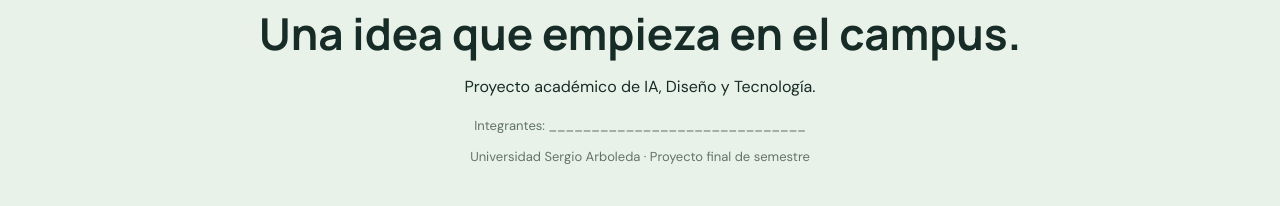
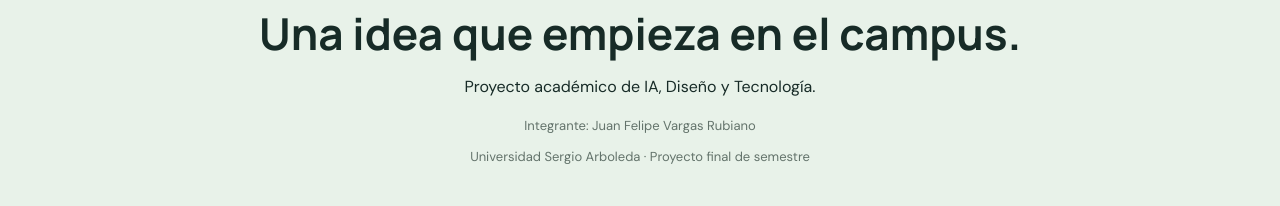
Before and after one commit to juanfevr183/EcoCampus, a plain HTML site: page index.html in a window 1280 px wide. Shown: the part 8356-8562 px from the top of the page. Drawn offline with Linux system fonts and the light colour scheme.

Commit message:
Update index.html

```diff
--- a/index.html
+++ b/index.html
@@ -114,7 +114,7 @@
     <p class="keywords"><b>Keywords:</b> artificial intelligence; computer vision; waste sorting; web application; Internet of Things; sustainability.</p>
   </div>
 </section>
-<section class="team" id="equipo"><p class="eyebrow">09 / EQUIPO DESARROLLADOR</p><h2>Una idea que empieza en el campus.</h2><p>Proyecto académico de IA, Diseño y Tecnología.</p><p class="team-name">Integrantes: ______________________________</p><p class="team-name">Universidad Sergio Arboleda · Proyecto final de semestre</p></section>
+<section class="team" id="equipo"><p class="eyebrow">09 / EQUIPO DESARROLLADOR</p><h2>Una idea que empieza en el campus.</h2><p>Proyecto académico de IA, Diseño y Tecnología.</p><p class="team-name">Integrante: Juan Felipe Vargas Rubiano</p><p class="team-name">Universidad Sergio Arboleda · Proyecto final de semestre</p></section>
 <section class="section references" id="referencias">
   <div class="section-heading"><p class="eyebrow">10 / FUENTES CONSULTADAS</p><h2>Referencias bibliográficas</h2><p>Fuentes normativas, académicas e institucionales que respaldan el enfoque de EcoCampus AI.</p></div>
   <ol class="reference-list">
```
